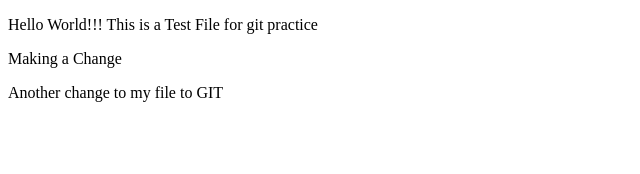
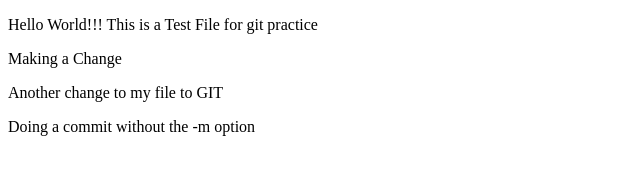
Before and after one commit to Scott-Gillatt/GitHubPractice, a plain HTML site: page index.html in a window 1280 px wide. Shown: the whole page, without its empty margins (0-640 px from the left). Drawn offline with Linux system fonts and the light colour scheme.

Commit message:
Tried a commit without -m to see the behavior

```diff
--- a/index.html
+++ b/index.html
@@ -8,5 +8,6 @@
     <p>Hello World!!! This is a Test File for git practice</p>
     <p>Making a Change</p>
     <p>Another change to my file to GIT</p>
+    <p>Doing a commit without the -m option</p>
 </body>
 </html>
```
